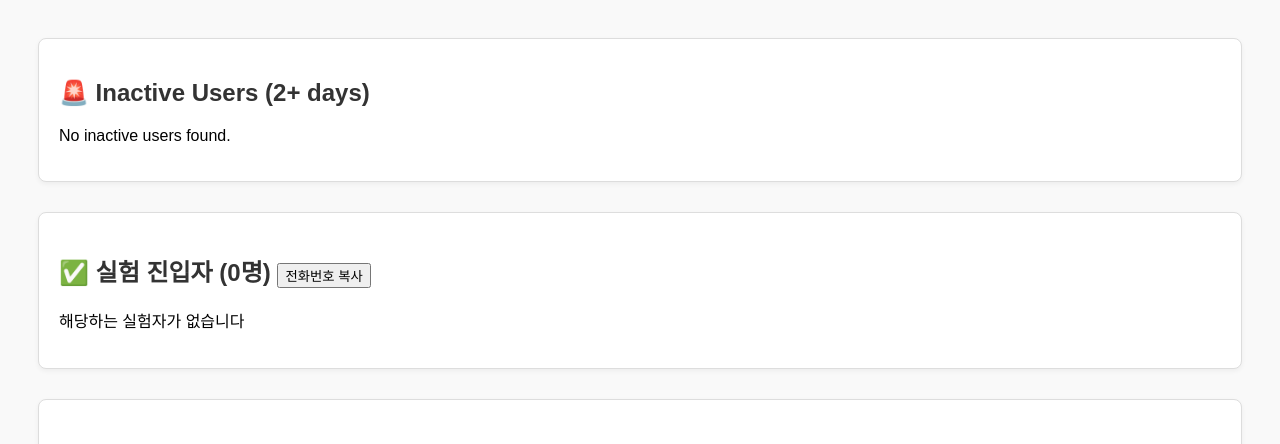
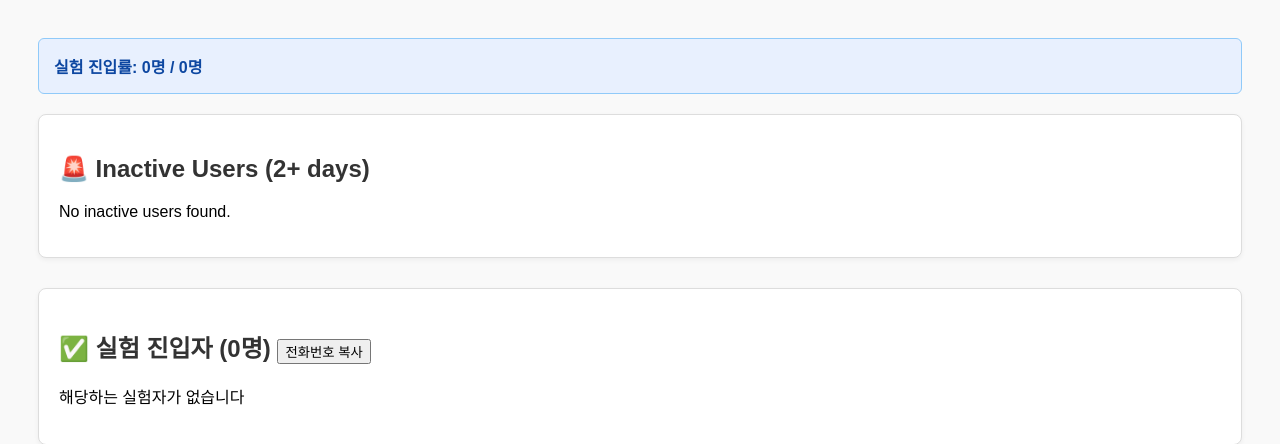
Before and after one commit to clr4takeoff/spinoff-tracker, a Flask app: template templates/dashboard.html in a window 1280 px wide. Shown: the top 444 px of the page. Run offline with Flask 3, Linux system fonts and the light colour scheme; the template is opened without the code that fills it, so the values that code supplies are empty.

Commit message:
Add summary box showing experiment entry rate

```diff
--- a/static/style.css
+++ b/static/style.css
@@ -3,6 +3,18 @@ body {
     padding: 30px;
     background-color: #f9f9f9;
 }
+
+.summary-box {
+    background-color: #e8f0fe;
+    border: 1px solid #90caf9;
+    border-radius: 6px;
+    padding: 15px;
+    margin-bottom: 20px;
+    font-size: 16px;
+    font-weight: bold;
+    color: #0d47a1;
+}
+
 h1, h2 {
     color: #333;
 }
--- a/templates/dashboard.html
+++ b/templates/dashboard.html
@@ -5,6 +5,11 @@
     <link rel="stylesheet" href="{{ url_for('static', filename='style.css') }}">
 </head>
 <body>
+    <div class="summary-box">
+        <strong>실험 진입률:</strong>
+        {{ ready_info.common | length }}명 /
+        {{ (ready_info.common | length) + (ready_info.only_application | length) }}명
+    </div>
 
     <div class="section">
         <h2>🚨 Inactive Users (2+ days)</h2>
```
